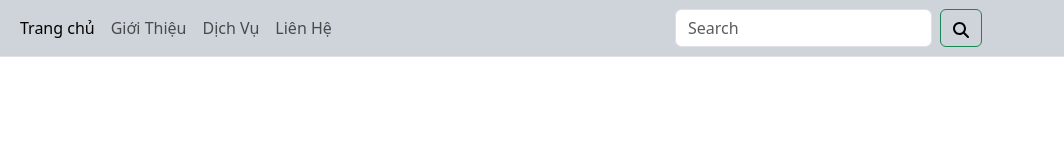
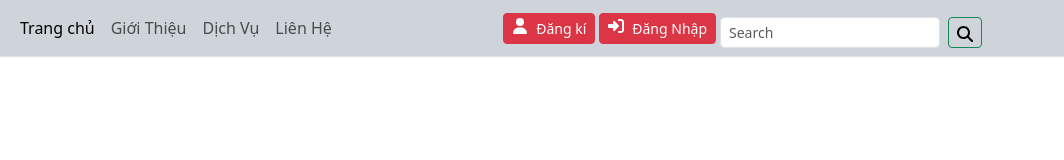
Before and after one commit to wuanho/Goods-Exchanged-Application-for-Student, a website: page index.html in a window 1280 px wide. Shown: the full height of the page, 216-1280 px from the left. Drawn offline with nearby package versions, Linux system fonts and the light colour scheme.

Commit message:
update navbar

```diff
--- a/index.html
+++ b/index.html
@@ -3,11 +3,10 @@
   <head>
     <meta charset="UTF-8" />
     <meta name="viewport" content="width=device-width, initial-scale=1.0" />
+
     <link
-      href="https://cdn.jsdelivr.net/npm/bootstrap@5.3.3/dist/css/bootstrap.min.css"
       rel="stylesheet"
-      integrity="sha384-QWTKZyjpPEjISv5WaRU9OFeRpok6YctnYmDr5pNlyT2bRjXh0JMhjY6hW+ALEwIH"
-      crossorigin="anonymous"
+      href="node_modules/bootstrap/dist/css/bootstrap.min.css"
     />
     <!-- my style -->
     <link rel="stylesheet" href="style.css" />
@@ -33,7 +32,10 @@
         >
           <span class="navbar-toggler-icon"></span>
         </button>
+
         <div class="collapse navbar-collapse" id="navbarSupportedContent">
+          <!-- menu iteams -->
+
           <ul class="navbar-nav me-auto mb-2 mb-lg-0">
             <li class="nav-item">
               <a class="nav-link active" aria-current="page" href="#"
@@ -51,21 +53,63 @@
               <a class="nav-link" aria-current="page" href="#">Liên Hệ</a>
             </li>
           </ul>
-          <form class="d-flex" role="search">
+          <!-- btn the đăng kí và đăng nhập -->
+          <div class="me-1 mb-2 mb-lg-0 d-flex flex-column gap-1 flex-md-row">
+            <a
+              href="#!"
+              class="btn btn-danger btn-sm d-inline-flex justify-content-center"
+            >
+              <svg
+                xmlns="http://www.w3.org/2000/svg "
+                width="16px"
+                height="16px"
+                class="me-2"
+                viewBox="0 0 448 512"
+              >
+                <!--!Font Awesome Free 6.7.1 by @fontawesome - https://fontawesome.com License - https://fontawesome.com/license/free Copyright 2024 Fonticons, Inc.-->
+                <path
+                  fill="#ffffff"
+                  d="M224 256A128 128 0 1 0 224 0a128 128 0 1 0 0 256zm-45.7 48C79.8 304 0 383.8 0 482.3C0 498.7 13.3 512 29.7 512l388.6 0c16.4 0 29.7-13.3 29.7-29.7C448 383.8 368.2 304 269.7 304l-91.4 0z"
+                />
+              </svg>
+              Đăng kí
+            </a>
+            <a
+              href="#!"
+              class="btn btn-danger btn-sm d-inline-flex justify-content-center"
+            >
+              <svg
+                xmlns="http://www.w3.org/2000/svg"
+                width="16px"
+                height="16px"
+                class="me-2"
+                viewBox="0 0 512 512"
+              >
+                <!--!Font Awesome Free 6.7.1 by @fontawesome - https://fontawesome.com License - https://fontawesome.com/license/free Copyright 2024 Fonticons, Inc.-->
+                <path
+                  fill="#ffffff"
+                  d="M217.9 105.9L340.7 228.7c7.2 7.2 11.3 17.1 11.3 27.3s-4.1 20.1-11.3 27.3L217.9 406.1c-6.4 6.4-15 9.9-24 9.9c-18.7 0-33.9-15.2-33.9-33.9l0-62.1L32 320c-17.7 0-32-14.3-32-32l0-64c0-17.7 14.3-32 32-32l128 0 0-62.1c0-18.7 15.2-33.9 33.9-33.9c9 0 17.6 3.6 24 9.9zM352 416l64 0c17.7 0 32-14.3 32-32l0-256c0-17.7-14.3-32-32-32l-64 0c-17.7 0-32-14.3-32-32s14.3-32 32-32l64 0c53 0 96 43 96 96l0 256c0 53-43 96-96 96l-64 0c-17.7 0-32-14.3-32-32s14.3-32 32-32z"
+                />
+              </svg>
+              Đăng Nhập
+            </a>
+          </div>
+
+          <!-- form searrch -->
+          <form class="d-flex mt-2" role="search">
             <input
-              class="form-control me-2"
+              class="form-control form-control-sm me-2"
               type="search"
               placeholder="Search"
               aria-label="Search"
             />
-            <button class="btn btn-outline-success" type="submit">
+            <button class="btn btn-outline-success btn-sm" type="submit">
               <svg
                 xmlns="http://www.w3.org/2000/svg"
                 width="16px"
                 height="16px"
                 viewBox="0 0 512 512"
               >
-                <!-- Font Awesome Free 6.7.1 by @fontawesome - https://fontawesome.com License - https://fontawesome.com/license/free Copyright 2024 Fonticons, Inc.-->
                 <path
                   d="M416 208c0 45.9-14.9 88.3-40 122.7L502.6 457.4c12.5 12.5 12.5 32.8 0 45.3s-32.8 12.5-45.3 0L330.7 376c-34.4 25.2-76.8 40-122.7 40C93.1 416 0 322.9 0 208S93.1 0 208 0S416 93.1 416 208zM208 352a144 144 0 1 0 0-288 144 144 0 1 0 0 288z"
                 />
@@ -76,10 +120,6 @@
       </div>
     </nav>
     <!--js-->
-    <script
-      src="https://cdn.jsdelivr.net/npm/bootstrap@5.3.3/dist/js/bootstrap.bundle.min.js"
-      integrity="sha384-YvpcrYf0tY3lHB60NNkmXc5s9fDVZLESaAA55NDzOxhy9GkcIdslK1eN7N6jIeHz"
-      crossorigin="anonymous"
-    ></script>
+    <script src="node_modules/bootstrap/dist/js/bootstrap.bundle.min.js"></script>
   </body>
 </html>
--- /dev/null
+++ b/package.json
@@ -0,0 +1,5 @@
+{
+  "dependencies": {
+    "bootstrap": "^5.3.3"
+  }
+}
```
Also changed, not shown: 1 other file.
